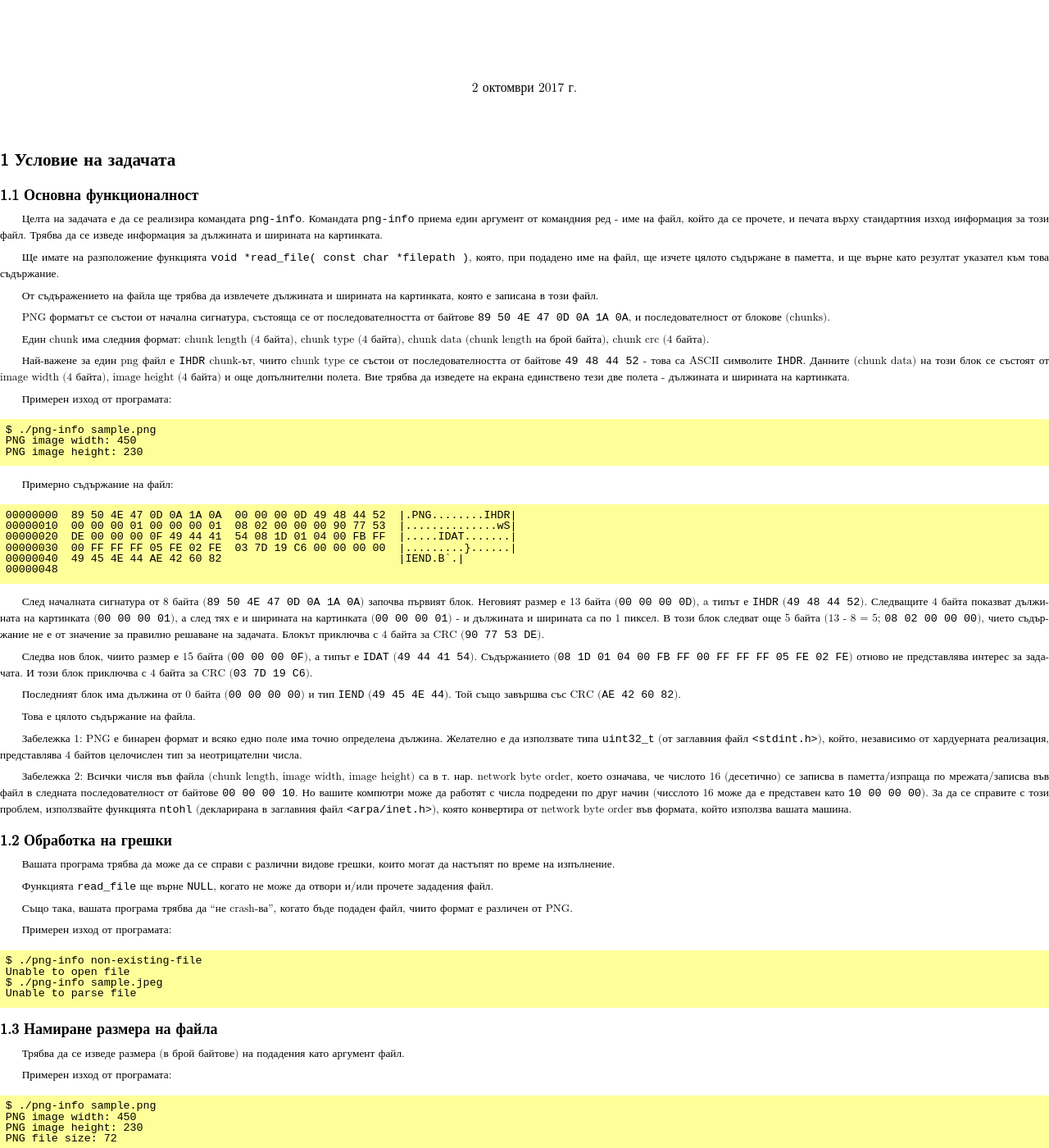
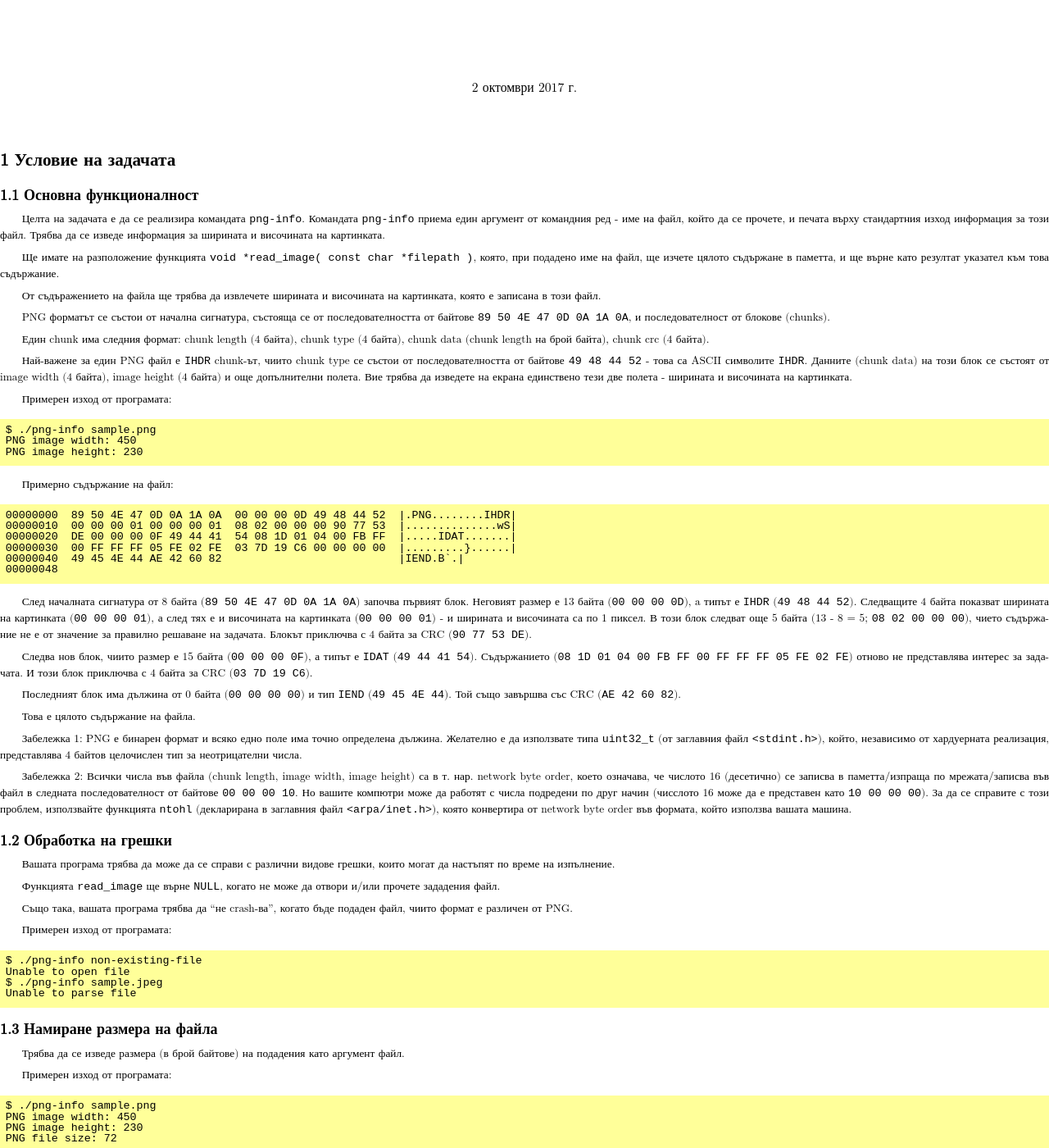
Before and after one commit to elsys/os-homeworks, a Jekyll site: the page built from _tasks/2017-2018/2017-10-02-png-info.md, in a window 1280 px wide and 1400 px high, scrolled down 737 px. Shown: the whole window at 82% size. Built offline with Jekyll 4.4.1, drawn with Linux system fonts in a browser that asks for light colours; some of the changed text lies outside the part shown.

Commit message:
Minor changes to make the assignments similar

````diff
--- a/_tasks/2017-2018/2017-10-02-png-info.md
+++ b/_tasks/2017-2018/2017-10-02-png-info.md
@@ -1,22 +1,22 @@
 ---
 cmdline: "png-info"
-title:  "Задача №2: Реализация на команда за извличане на информация от файл с формат png"
+title:  "Задача №2: Реализация на команда за извличане на информация от файл с формат PNG"
 ---
 0. Условие на задачата
 
    0. Основна функционалност
 
-      Целта на задачата е да се реализира командата `{{ page.cmdline }}`. Командата `{{ page.cmdline }}` приема един аргумент от командния ред - име на файл, който да се прочете, и печата върху стандартния изход информация за този файл. Трябва да се изведе информация за дължината и ширината на картинката.
+      Целта на задачата е да се реализира командата `{{ page.cmdline }}`. Командата `{{ page.cmdline }}` приема един аргумент от командния ред - име на файл, който да се прочете, и печата върху стандартния изход информация за този файл. Трябва да се изведе информация за ширината и височината на картинката.
 
-      Ще имате на разположение функцията `void *read_file( const char *filepath )`, която, при подадено име на файл, ще изчете цялото съдържане в паметта, и ще върне като резултат указател към това съдържание.
+      Ще имате на разположение функцията `void *read_image( const char *filepath )`, която, при подадено име на файл, ще изчете цялото съдържане в паметта, и ще върне като резултат указател към това съдържание.
 
-      От съдъражението на файла ще трябва да извлечете дължината и ширината на картинката, която е записана в този файл.
+      От съдъражението на файла ще трябва да извлечете ширината и височината на картинката, която е записана в този файл.
 
       PNG форматът се състои от начална сигнатура, състояща се от последователността от байтове `89 50 4E 47 0D 0A 1A 0A`, и последователност от блокове (chunks).
 
       Един chunk има следния формат: chunk length (4 байта), chunk type (4 байта), chunk data (chunk length на брой байта), chunk crc (4 байта).
 
-      Най-важене за един png файл е `IHDR` chunk-ът, чиито chunk type се състои от последователността от байтове `49 48 44 52` - това са ASCII символите `IHDR`. Данните (chunk data) на този блок се състоят от image width (4 байта), image height (4 байта) и още допълнителни полета. Вие трябва да изведете на екрана единствено тези две полета - дължината и ширината на картинката.
+      Най-важене за един PNG файл е `IHDR` chunk-ът, чиито chunk type се състои от последователността от байтове `49 48 44 52` - това са ASCII символите `IHDR`. Данните (chunk data) на този блок се състоят от image width (4 байта), image height (4 байта) и още допълнителни полета. Вие трябва да изведете на екрана единствено тези две полета - ширината и височината на картинката.
 
       Примерен изход от програмата:
       ```
@@ -35,7 +35,7 @@ title:  "Задача №2: Реализация на команда за изв
       00000048
       ```
 
-      След началната сигнатура от 8 байта (`89 50 4E 47 0D 0A 1A 0A`) започва първият блок. Неговият размер е 13 байта (`00 00 00 0D`), a типът е `IHDR` (`49 48 44 52`). Следващите 4 байта показват дължината на картинката (`00 00 00 01`), а след тях е и ширината на картинката (`00 00 00 01`) - и дължината и ширината са по 1 пиксел. В този блок следват още 5 байта (13 - 8 = 5; `08 02 00 00 00`), чието съдържание не е от значение за правилно решаване на задачата. Блокът приключва с 4 байта за CRC (`90 77 53 DE`).
+      След началната сигнатура от 8 байта (`89 50 4E 47 0D 0A 1A 0A`) започва първият блок. Неговият размер е 13 байта (`00 00 00 0D`), a типът е `IHDR` (`49 48 44 52`). Следващите 4 байта показват ширината на картинката (`00 00 00 01`), а след тях е и височината на картинката (`00 00 00 01`) - и ширината и височината са по 1 пиксел. В този блок следват още 5 байта (13 - 8 = 5; `08 02 00 00 00`), чието съдържание не е от значение за правилно решаване на задачата. Блокът приключва с 4 байта за CRC (`90 77 53 DE`).
 
       Следва нов блок, чиито размер е 15 байта (`00 00 00 0F`), а типът е `IDAT` (`49 44 41 54`). Съдържанието (`08 1D 01 04 00 FB FF 00 FF FF FF 05 FE 02 FE`) отново не представлява интерес за задачата. И този блок приключва с 4 байта за CRC (`03 7D 19 C6`).
 
@@ -45,13 +45,13 @@ title:  "Задача №2: Реализация на команда за изв
 
       Забележка 1: PNG е бинарен формат и всяко едно поле има точно определена дължина. Желателно е да използвате типа `uint32_t` (от заглавния файл `<stdint.h>`), който, независимо от хардуерната реализация, представлява 4 байтов целочислен тип за неотрицателни числа.
 
-      Забележка 2: Всички числя във файла (chunk length, image width, image height) са в т. нар. network byte order, което означава, че числото 16 (десетично) се записва в паметта/изпраща по мрежата/записва във файл в следната последователност от байтове `00 00 00 10`. Но вашите компютри може да работят с числа подредени по друг начин (чисслото 16 може да е представен като `10 00 00 00`). За да се справите с този проблем, използвайте функцията `ntohl` (декларирана в заглавния файл `<arpa/inet.h>`), която конвертира от network byte order във формата, който използва вашата машина.
+      Забележка 2: Всички числа във файла (chunk length, image width, image height) са в т. нар. network byte order, което означава, че числото 16 (десетично) се записва в паметта/изпраща по мрежата/записва във файл в следната последователност от байтове `00 00 00 10`. Но вашите компютри може да работят с числа подредени по друг начин (чисслото 16 може да е представен като `10 00 00 00`). За да се справите с този проблем, използвайте функцията `ntohl` (декларирана в заглавния файл `<arpa/inet.h>`), която конвертира от network byte order във формата, който използва вашата машина.
 
    0. Обработка на грешки
 
       Вашата програма трябва да може да се справи с различни видове грешки, които могат да настъпят по време на изпълнение.
 
-      Функцията `read_file` ще върне `NULL`, когато не може да отвори и/или прочете зададения файл.
+      Функцията `read_image` ще върне `NULL`, когато не може да отвори и/или прочете зададения файл.
 
       Също така, вашата програма трябва да "не crash-ва", когато бъде подаден файл, чиито формат е различен от PNG.
 
````
Also changed, not shown: _tasks/2017-2018/2017-10-02-bmp-info.md (added, +28 -0 lines), _tasks/2017-2018/2017-10-02-bmp.md (deleted, +0 -18 lines).
